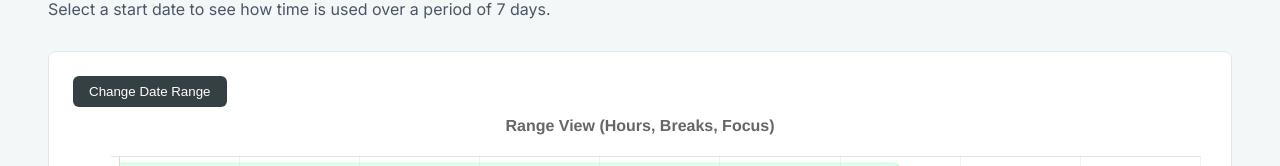
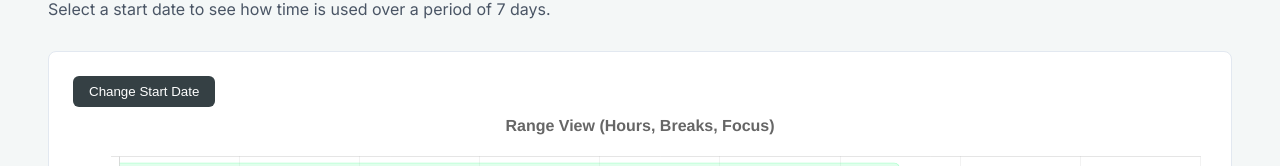
Before and after one commit to RobGrimes8/heor-data-visualisation, a Next.js app: page /range in a window 1280 px wide. Shown: the part 142-308 px from the top of the page. Built offline with nearby package versions, Linux system fonts and the light colour scheme.

Commit message:
change button text

```diff
--- a/app/components/BarChart/DateModal.js
+++ b/app/components/BarChart/DateModal.js
@@ -66,7 +66,7 @@ export default function DateModal({ dataset, onDateChange }) {
     return (
         <div className={styles.dateModalContainer}>
             <button className={styles.open_btn} onClick={() => setIsOpen(true)}>
-                Change Date Range
+                Change Start Date
             </button>
 
             {isOpen && (
```
